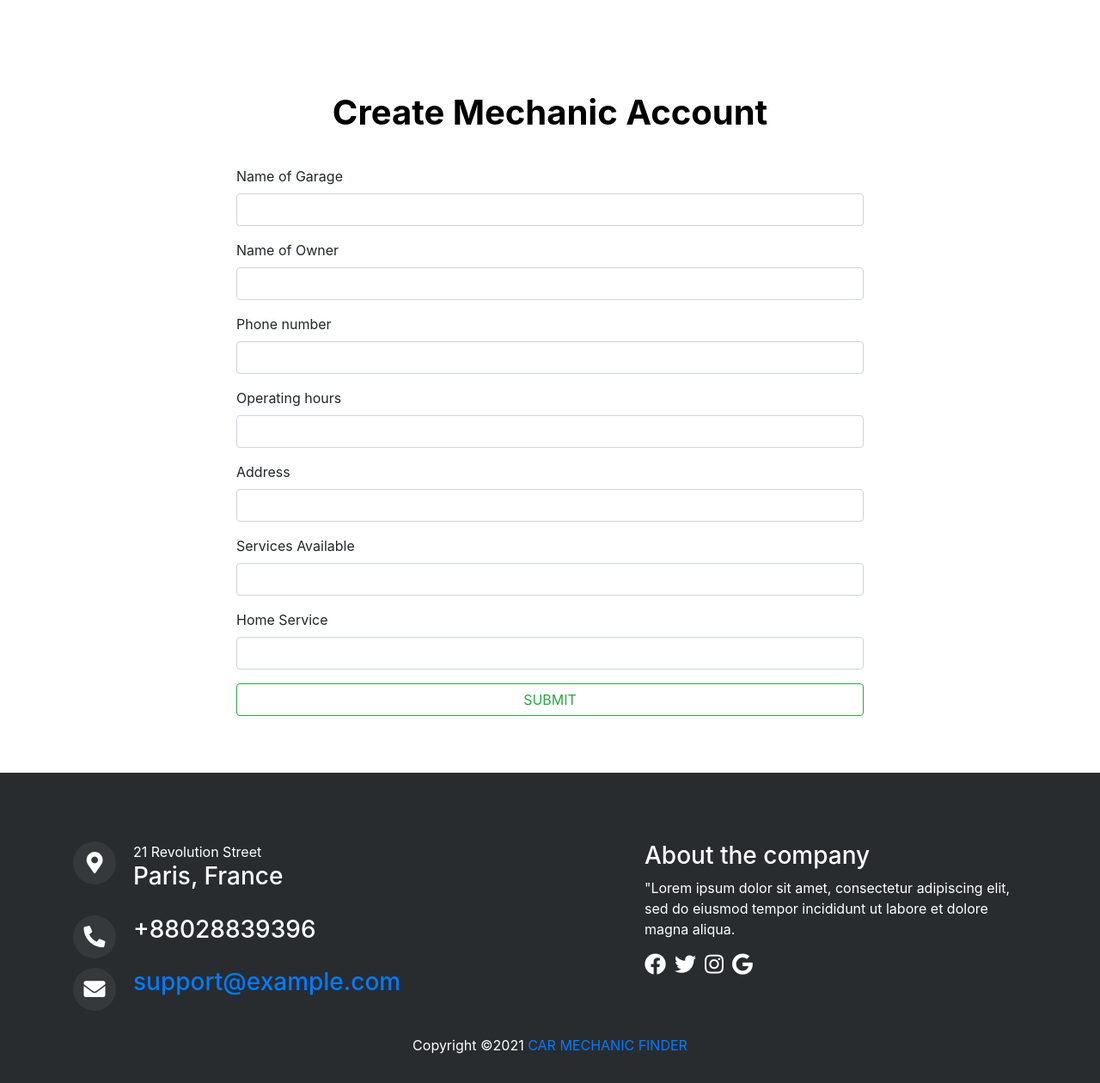
After one commit to afiful-islam/mechanic_finder, a PHP site: page /mechanic-registration.php in a window 1280 px wide. The commit adds this page. Shown: the part 591-1851 px from the top of the page at 86% size. Run offline with PHP 8.4, Linux system fonts and the light colour scheme.

Commit message:
signup and mechanic account backend done

```diff
--- a/index.php
+++ b/index.php
@@ -248,5 +248,6 @@
 
             <!-- Latest compiled JavaScript -->
             <script src="https://maxcdn.bootstrapcdn.com/bootstrap/4.0.0/js/bootstrap.min.js"></script>
+            <script src="Group 12/assets/js/script.js"></script>
 </body>
 </html>
--- /dev/null
+++ b/mechanic-registration.php
@@ -0,0 +1,153 @@
+<!DOCTYPE html>
+<html lang="en">
+<head>
+    <meta charset="UTF-8">
+    <meta http-equiv="X-UA-Compatible" content="IE=edge">
+    <meta name="viewport" content="width=device-width, initial-scale=1.0">
+    <title>Car mechanic finder</title>
+     <!-- Latest compiled and minified CSS -->
+    <link rel="stylesheet" href="https://maxcdn.bootstrapcdn.com/bootstrap/4.0.0/css/bootstrap.min.css" integrity="sha384-Gn5384xqQ1aoWXA+058RXPxPg6fy4IWvTNh0E263XmFcJlSAwiGgFAW/dAiS6JXm" crossorigin="anonymous">
+    <link rel="stylesheet" href="OtherPages/assets/css/style.css">
+
+    <link rel="stylesheet" href="https://cdnjs.cloudflare.com/ajax/libs/font-awesome/5.15.4/css/all.min.css" integrity="sha512-1ycn6IcaQQ40/MKBW2W4Rhis/DbILU74C1vSrLJxCq57o941Ym01SwNsOMqvEBFlcgUa6xLiPY/NS5R+E6ztJQ==" crossorigin="anonymous" referrerpolicy="no-referrer" />
+    <!-- jQuery library -->
+
+</head>
+<body>
+    <header>
+        <div class="container">
+             <nav class="navbar navbar-light">
+                <nav class="navbar navbar-expand-lg navbar-dark bg-light w-100">
+                    <a class="navbar-brand" href="index.html"> <img src="OtherPages/assets/images/logo-100.png" alt=""></a>
+                    <button class="navbar-toggler" type="button" data-toggle="collapse" data-target="#navbarSupportedContent" aria-controls="navbarSupportedContent" aria-expanded="false" aria-label="Toggle navigation">
+                      <span class="navbar-toggler-icon"></span>
+                    </button>
+
+                    <div class="collapse navbar-collapse" id="navbarSupportedContent">
+                      <ul class="navbar-nav ml-auto">
+                        <li class="nav-item active">
+                          <a class="nav-link" href="index.html">Home <span class="sr-only">(current)</span></a>
+                        </li>
+                        <li class="nav-item">
+                          <a class="nav-link" href="#">Browse Reviews</a>
+                        </li>
+                        <li class="nav-item">
+                          <a class="nav-link" href="#">Privacy & Policy</a>
+                        </li>
+                        <li class="nav-item">
+                          <a class="nav-link" href="#">Contact Us</a>
+                        </li>
+                        <li class="nav-item">
+                            <a class="nav-link button" href="login.html">
+                            <button class="btn btn-outline-success my-2 my-sm-0 text-center m-auto w-100 ml-2" type="submit">Login</button></a>
+                        </li>
+                        <li class="nav-item">
+                            <a class="nav-link button" href="signup.html">
+                            <button class="btn btn-outline-success my-2 my-sm-0 text-center m-auto w-100 ml-2" type="submit">Signup</button></a>
+                        </li>
+                        <li class="nav-item">
+                            <a class="nav-link button" href="mechanic-registration.html">
+                            <button class="btn btn-outline-success my-2 my-sm-0 text-center m-auto w-100 ml-2" type="submit">Create mechanic account</button></a>
+                        </li>
+                      </ul>
+                    </div>
+                  </nav>
+            </nav>
+        </div>
+    </header>
+
+    <!-- hero section
+    ==================================================================
+     -->
+     <section id="hero">
+        <video width="100%" autoplay muted loop id="myVideo">
+            <source src="OtherPages/rain.mp4" type="video/mp4">
+            </video>
+    </section>
+
+    <section id="mechanic-registartion" class="to-scrol">
+        <div class="container">
+            <div class="mgb-40 padb-30 auto-invert line-b-4 align-center">
+                <h1 class="font-cond-b fg-text-d lts-md fs-300 fs-300-xs no-mg" contenteditable="false">Create Mechanic Account</h1>
+            </div>
+            <form method="post" name = "reviewform" onsubmit="return validateMechanicForm()" action="createMechanic.php">
+                <div class="row">
+                    <div class="col-md-8 offset-md-2">
+                        <div class="row">
+                            <div class="col-md-12 form-group">
+                                <label for="garagename">Name of Garage</label>
+                                <input type="text" id="garagename" class="form-control" name="garage_name">
+                            </div>
+                            <div class="col-md-12 form-group">
+                                <label for="ownername">Name of Owner</label>
+                                <input type="text" id="ownername" class="form-control" name="owner_name">
+                            </div>
+                            <div class="col-md-12 form-group">
+                                <label for="phone">Phone number</label>
+                                <input type="phone" id="phone" class="form-control" name="phone">
+                            </div>
+                            <div class="col-md-12 form-group">
+                                <label for="hours">Operating hours</label>
+                                <input type="phone" id="hours" class="form-control" name="operating_hours">
+                            </div>
+                            <div class="col-md-12 form-group">
+                                <label for="address">Address</label>
+                                <input type="text" id="address" class="form-control" name="address">
+                            </div>
+                            <div class="col-md-12 form-group">
+                                <label for="service-available">Services Available</label>
+                                <input type="phone" id="service-available" class="form-control" name="speciality">
+                            </div>
+                            <div class="col-md-12 form-group">
+                                <label for="service-home">Home Service</label>
+                                <input type="phone" id="service-home" class="form-control" name="homeServices">
+                            </div>
+                            <div class="col-md-12 form-group">
+                                <button class="btn btn-outline-success my-2 my-sm-0 text-center m-auto w-100 ml-2" name = "submit" type="submit">SUBMIT</button>
+                            </div>
+                        </div>
+                    </div>
+                </div>
+            </form>
+        </div>
+    </section>
+
+    <footer class="text-center text-lg-start">
+        <!-- Copyright -->
+        <div class="container">
+            <div class="row top-footer">
+                <div class="col-md-5">
+                    <ul>
+                        <li><div class="icons"><i class="fa fa-map-marker-alt"></i></div><div class="icon-text">21 Revolution Street<br><h3>Paris, France</h3></div></li>
+                        <li>
+                        <li><div class="icons"><i class="fa fa-phone-alt"></i></div><div class="icon-text"><h3>+88028839396</h3></div></li>
+                        <li>
+                        <li><div class="icons"><i class="fa fa-envelope"></i></div><div class="icon-text"><h3><a href="#">support@example.com</a></h3></div></li>
+
+                    </ul>
+                </div>
+                <div class="col-md-5 offset-md-2 footer-right">
+                    <h3>About the company</h3>
+                    <p>"Lorem ipsum dolor sit amet, consectetur adipiscing elit, sed do eiusmod tempor incididunt ut labore et dolore magna aliqua.</p>
+                    <ul>
+                        <li><a href="#"><i class="fab fa-facebook"></i></a></li>
+                        <li><a href="#"><i class="fab fa-twitter"></i></a></li>
+                        <li><a href="#"><i class="fab fa-instagram"></i></a></li>
+                        <li><a href="#"><i class="fab fa-google"></i></a></li>
+                    </ul>
+                </div>
+            </div>
+        </div>
+        <div class="text-center p-3">
+            <p>Copyright &copy;<script>document.write(new Date().getFullYear());</script> <a href="#">CAR MECHANIC FINDER</a></p>
+        </div>
+        <!-- Copyright -->
+      </footer>
+
+            <script src="https://ajax.googleapis.com/ajax/libs/jquery/3.5.1/jquery.min.js"></script>
+
+            <!-- Latest compiled JavaScript -->
+            <script src="https://maxcdn.bootstrapcdn.com/bootstrap/4.0.0/js/bootstrap.min.js"></script>
+            <script src="OtherPages/assets/js/script.js"></script>
+</body>
+</html>
```
Also changed, not shown: createMechanic.php (added, +54 -0 lines), createacc.php (added, +37 -0 lines), login.php (added, +138 -0 lines), signup.php (added, +143 -0 lines).
